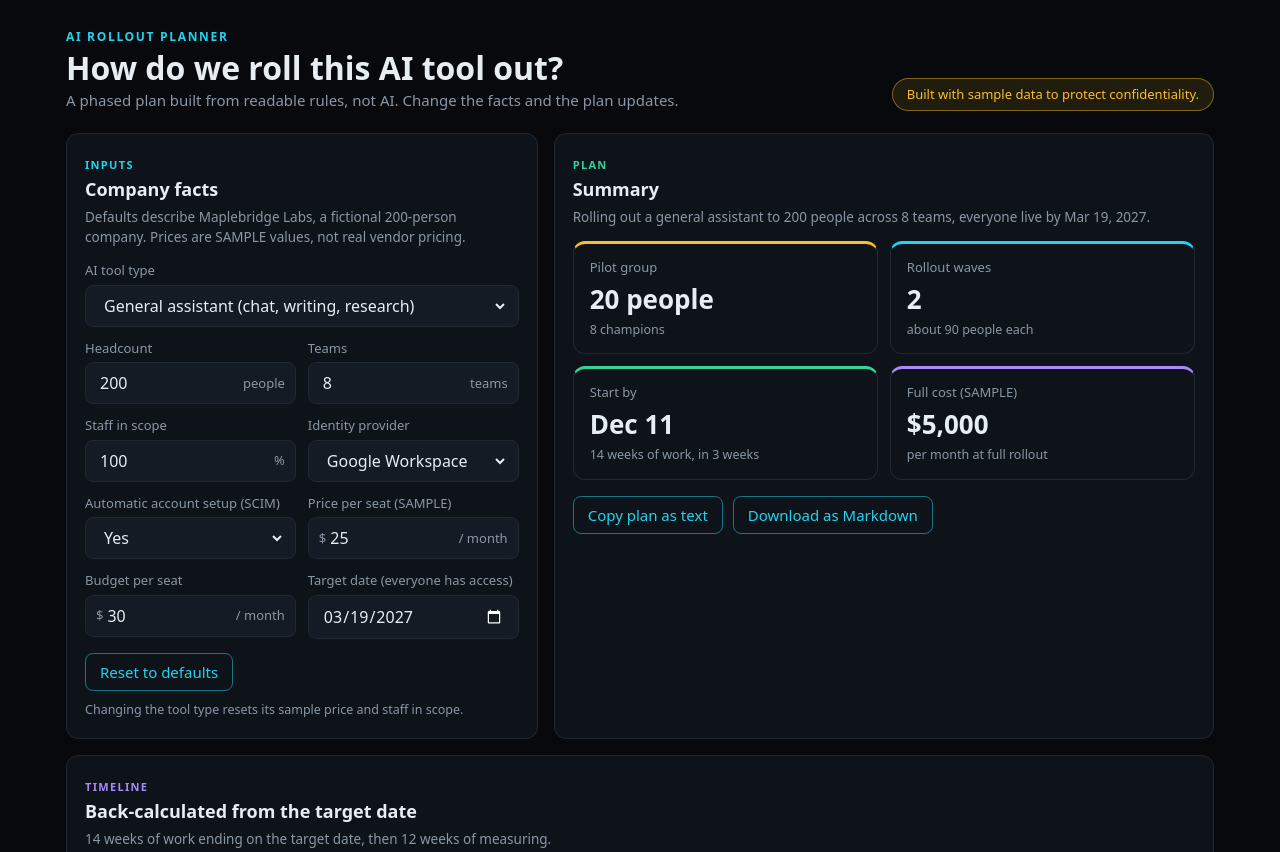
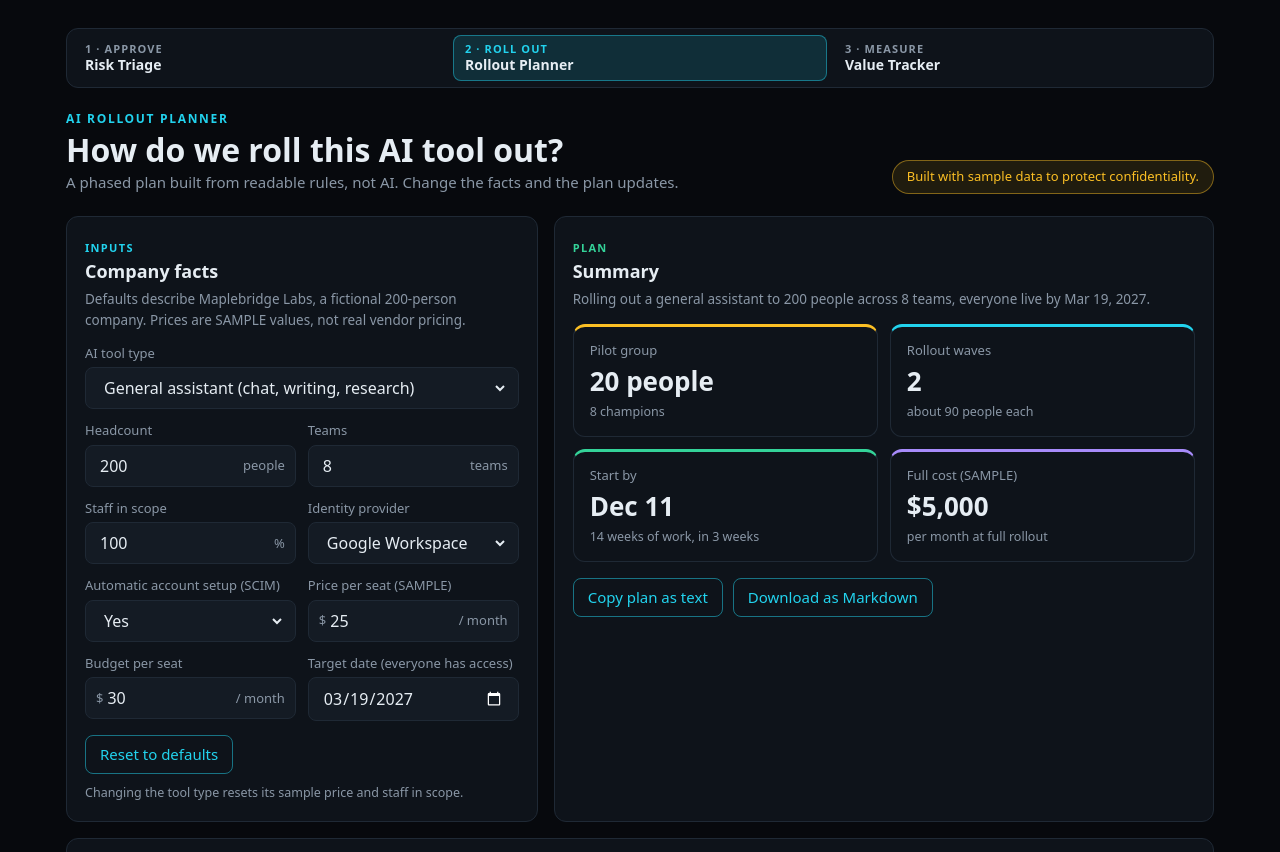
Before and after one commit to sr-tech-hub/ai-rollout-planner, a plain HTML site: page index.html in a window 1280 px wide. Shown: the top 852 px of the page. Drawn offline with Linux system fonts and the light colour scheme.

Commit message:
Add a menu bar linking the three AI portfolio tools
Co-Authored-By: Claude Opus 5.5 <noreply@anthropic.com>

```diff
--- a/index.html
+++ b/index.html
@@ -127,10 +127,25 @@
   details ul { margin: 8px 0 0; padding-left: 20px; font-size: 13.5px; }
   footer { color: var(--muted); font-size: 13px; margin-top: 24px; text-align: center; }
   .status { min-height: 1.5em; }
+  /* Menu bar shared by the three linked tools; identical in each project. */
+  .suite { display: grid; grid-template-columns: repeat(3, minmax(0, 1fr)); gap: 6px; margin-bottom: 22px; padding: 6px; background: var(--panel); border: 1px solid var(--border); border-radius: var(--radius); }
+  .suite a { display: block; padding: 7px 12px; border-radius: 8px; color: var(--text); text-decoration: none; line-height: 1.3; min-width: 0; }
+  .suite a:hover { background: var(--panel-2); }
+  .suite a:focus-visible { outline: 2px solid var(--cyan); outline-offset: 1px; }
+  .suite a[aria-current="page"] { background: color-mix(in srgb, var(--cyan) 14%, transparent); box-shadow: inset 0 0 0 1px color-mix(in srgb, var(--cyan) 45%, transparent); }
+  .suite .step { display: block; font-size: 11px; letter-spacing: .1em; text-transform: uppercase; font-weight: 700; color: var(--muted); }
+  .suite a[aria-current="page"] .step { color: var(--cyan); }
+  .suite .name { display: block; font-size: 14px; font-weight: 600; }
+  @media (max-width: 480px) { .suite a { padding: 6px 8px; } .suite .step { letter-spacing: .04em; } .suite .name { font-size: 13px; } }
 </style>
 </head>
 <body>
 <div class="wrap">
+  <nav class="suite" aria-label="The three linked AI tools">
+    <a href="https://sr-tech-hub.github.io/ai-tool-risk-triage/"><span class="step">1 · Approve</span><span class="name">Risk Triage</span></a>
+    <a href="./" aria-current="page"><span class="step">2 · Roll out</span><span class="name">Rollout Planner</span></a>
+    <a href="https://sr-tech-hub.github.io/ai-value-tracker/"><span class="step">3 · Measure</span><span class="name">Value Tracker</span></a>
+  </nav>
   <header>
     <div>
       <div class="eyebrow">AI Rollout Planner</div>
@@ -245,7 +260,7 @@
     <ul id="rules"></ul>
   </section>
 
-  <footer>Built with sample data to protect confidentiality. Maplebridge Labs is a fictional company. Part of a set: AI Tool Risk Triage, AI Rollout Planner, <a href="https://sr-tech-hub.github.io/ai-value-tracker/">AI Value Tracker</a>.</footer>
+  <footer>Built with sample data to protect confidentiality. Maplebridge Labs is a fictional company. Part of a set: <a href="https://sr-tech-hub.github.io/ai-tool-risk-triage/">AI Tool Risk Triage</a>, AI Rollout Planner, <a href="https://sr-tech-hub.github.io/ai-value-tracker/">AI Value Tracker</a>.</footer>
 </div>
 
 <script>
```
